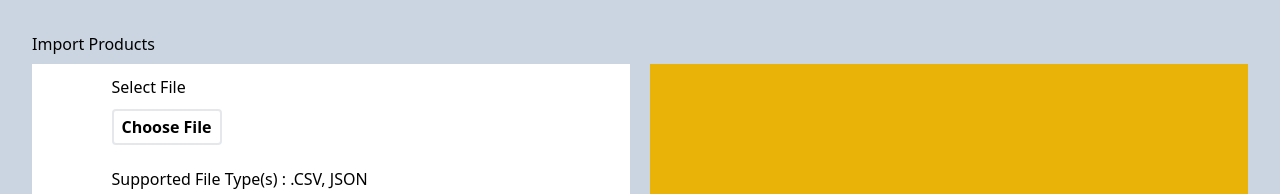
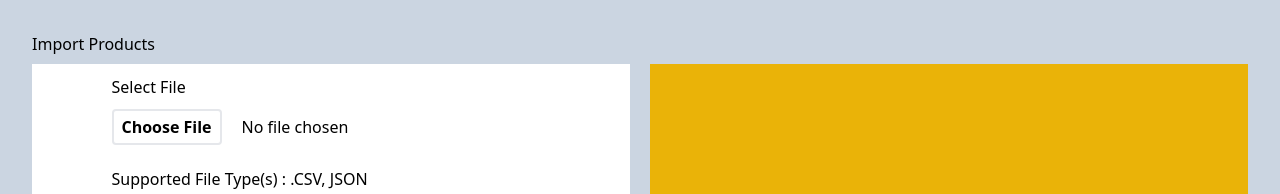
Before and after one commit to Unmesh3006/ZenTrades-Task2, a React (Create React App) app: page / in a window 1280 px wide. Shown: the top 194 px of the page. Built offline with nearby package versions, Linux system fonts and the light colour scheme.

Commit message:
error handling

```diff
--- a/src/components/page.component.tsx
+++ b/src/components/page.component.tsx
@@ -1,13 +1,22 @@
 import React from "react";
 import Dropzone from "react-dropzone";
+import { toast } from "react-toastify";
+import "react-toastify/dist/ReactToastify.css";
 
 const Page: any = () => {
-  const [file, setFile] = React.useState<any>(null);
+  const [file, setFile] = React.useState<any>("No file chosen");
 
   async function onDropFunc(acceptedFiles: any) {
     console.log(acceptedFiles[0].name);
+     if (
+      acceptedFiles[0].name.split(".")[1] !== "csv" &&
+      acceptedFiles[0].name.split(".")[1] !== "json"
+    ) {
+      toast.error("Invalid File Type");
+      return;
+    }
     setFile(acceptedFiles[0].name);
-    console.log(file);
+
   }
 
   return (
```
